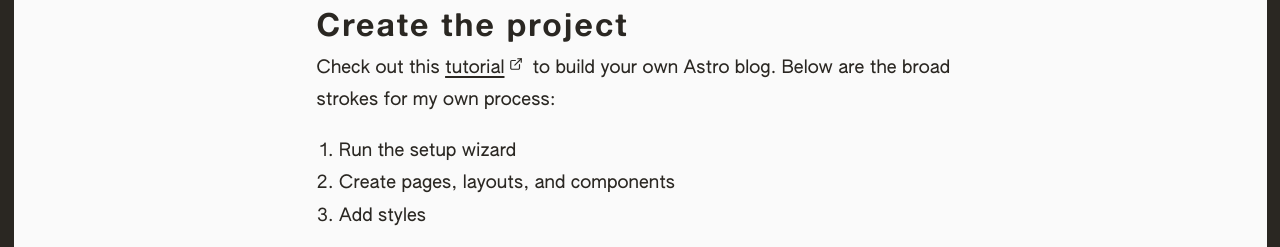
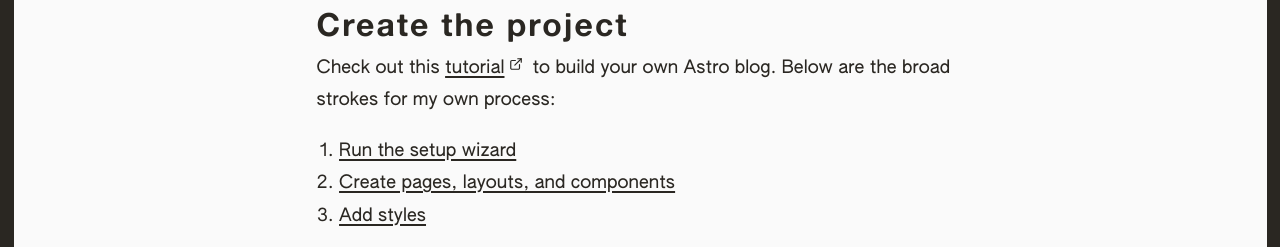
Before and after one commit to z336/blog, an Astro site: page /writing/how-to-build-this-website in a window 1280 px wide. Shown: the part 2600-2847 px from the top of the page. Built offline with nearby package versions, Linux system fonts and the light colour scheme; Astro itself is replaced by a stand-in of ours.

Commit message:
links in blog post

```diff
--- a/src/pages/index.astro
+++ b/src/pages/index.astro
@@ -38,10 +38,6 @@ const heading = "Jon Coleman";
 				methodology that I'm really into. I wrote a how-to guide about
 				my process <a href="/">here</a>.
 			</p>
-			<h2>Contact me</h2>
-			<p>
-				You can send me an <a href="mailto:email@example.com">email</a>.
-			</p>
 		</article>
 	</div>
 </Layout>
--- a/src/pages/writing/how-to-build-this-website.md
+++ b/src/pages/writing/how-to-build-this-website.md
@@ -53,9 +53,9 @@ This method is not foolproof! Without fail, I always have more to figure out whe
 
 Check out this [tutorial](https://docs.astro.build/en/tutorial/0-introduction/) to build your own Astro blog. Below are the broad strokes for my own process:
 
-1. Run the setup wizard
-2. Create pages, layouts, and components
-3. Add styles
+1. [Run the setup wizard](#run-the-setup-wizard)
+2. [Create pages, layouts, and components](#create-pages-layouts-and-components)
+3. [Add styles](#add-styles)
 
 Let's break these down:
 
```
